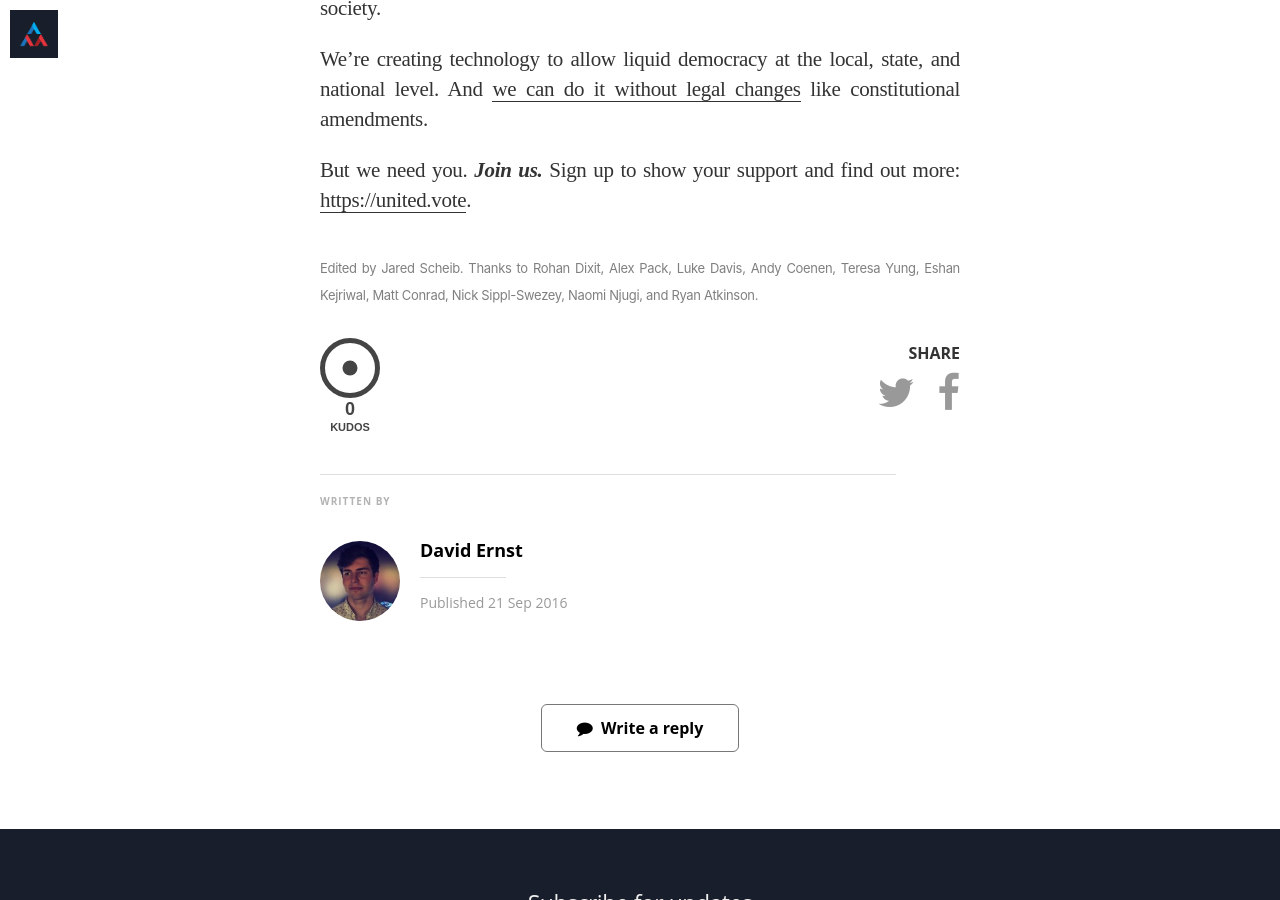
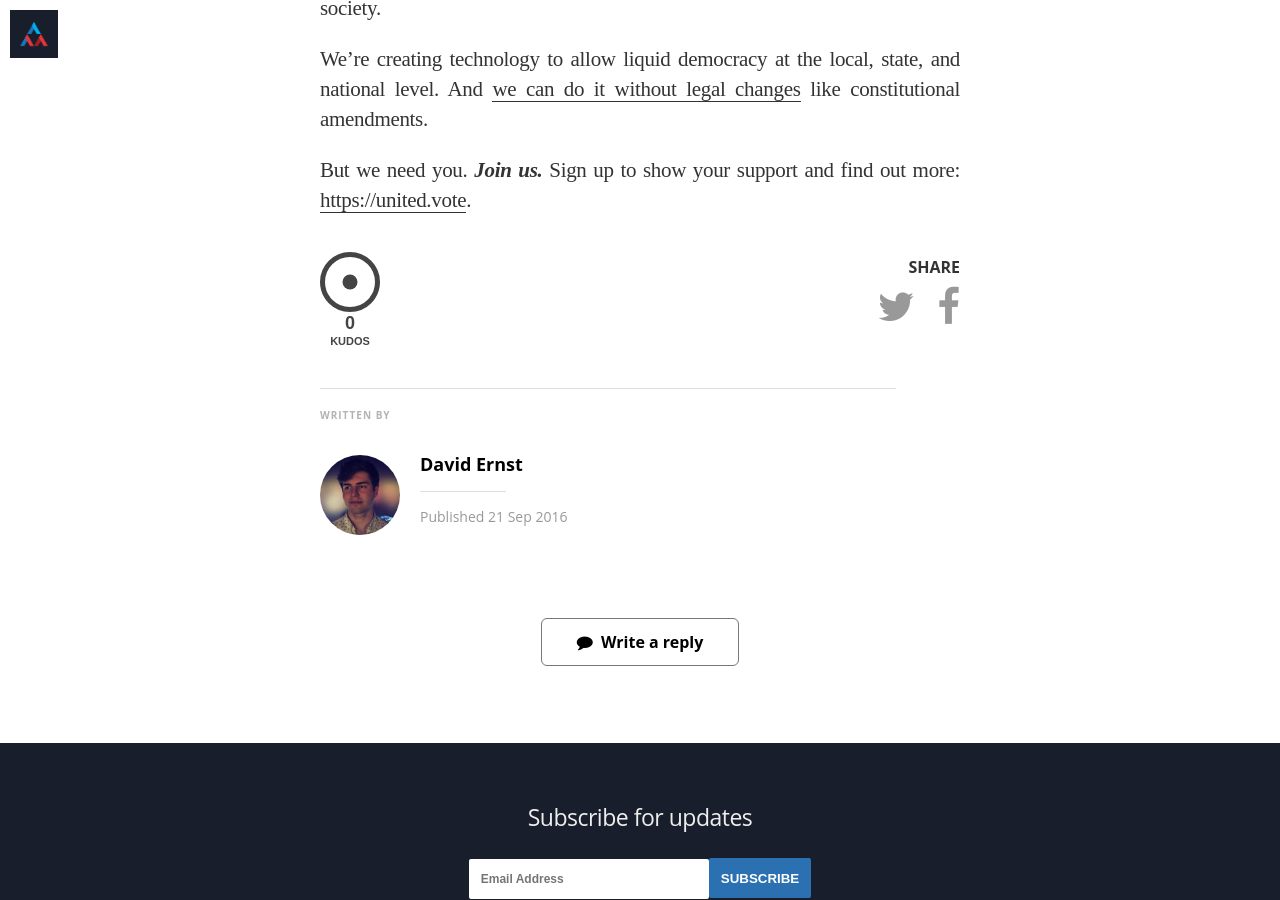
Before and after one commit to voteliquid/blog, a Jekyll site: the page built from _posts/2016-09-21-what-is-liquid-democracy.md, in a window 1280 px wide and 900 px high, scrolled down 4530 px. Built offline with Jekyll 4.4.1, drawn with Linux system fonts in a browser that asks for light colours; nearby versions of some CDN libraries; some web fonts are replaced.

Commit message:
Remove 'thanks:' footer field

```diff
--- a/_posts/2016-09-21-what-is-liquid-democracy.md
+++ b/_posts/2016-09-21-what-is-liquid-democracy.md
@@ -5,7 +5,6 @@ author: davidernst
 pinned: true
 date: 2016-09-21 14:34:25
 excerpt: "Liquid democracy is a 21st-century upgrade for democratic decision making. It blends the best of direct and representative systems into an authentic and practical combination."
-thanks: Edited by Jared Scheib. Thanks to Rohan Dixit, Alex Pack, Luke Davis, Andy Coenen, Teresa Yung, Eshan Kejriwal, Matt Conrad, Nick Sippl-Swezey, Naomi Njugi, and Ryan Atkinson.
 ---
 
 <iframe src="https://www.youtube.com/embed/BvA0J_2ZpIQ" frameborder="0" allowfullscreen style="margin: 40px auto"></iframe>
```
Also changed, not shown: _posts/2016-08-09-the-internet-party.md (+0 -1 lines), _posts/2017-04-17-liquid-democracy-and-a-free-political-economy.md (+0 -1 lines), _posts/2017-05-12-liquid-democracy-can-completely-eliminate-gerrymandering.md (+0 -1 lines), _posts/2017-07-04-running-liquid-democracy-candidates.md (+0 -1 lines).
